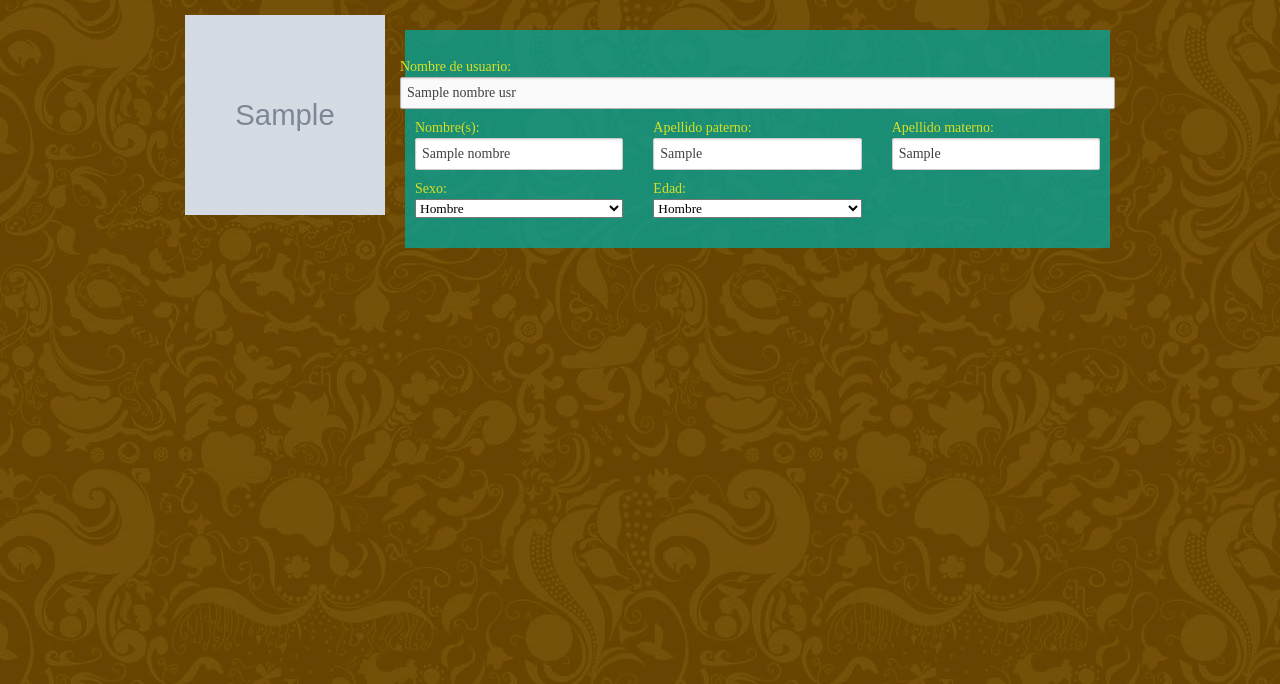
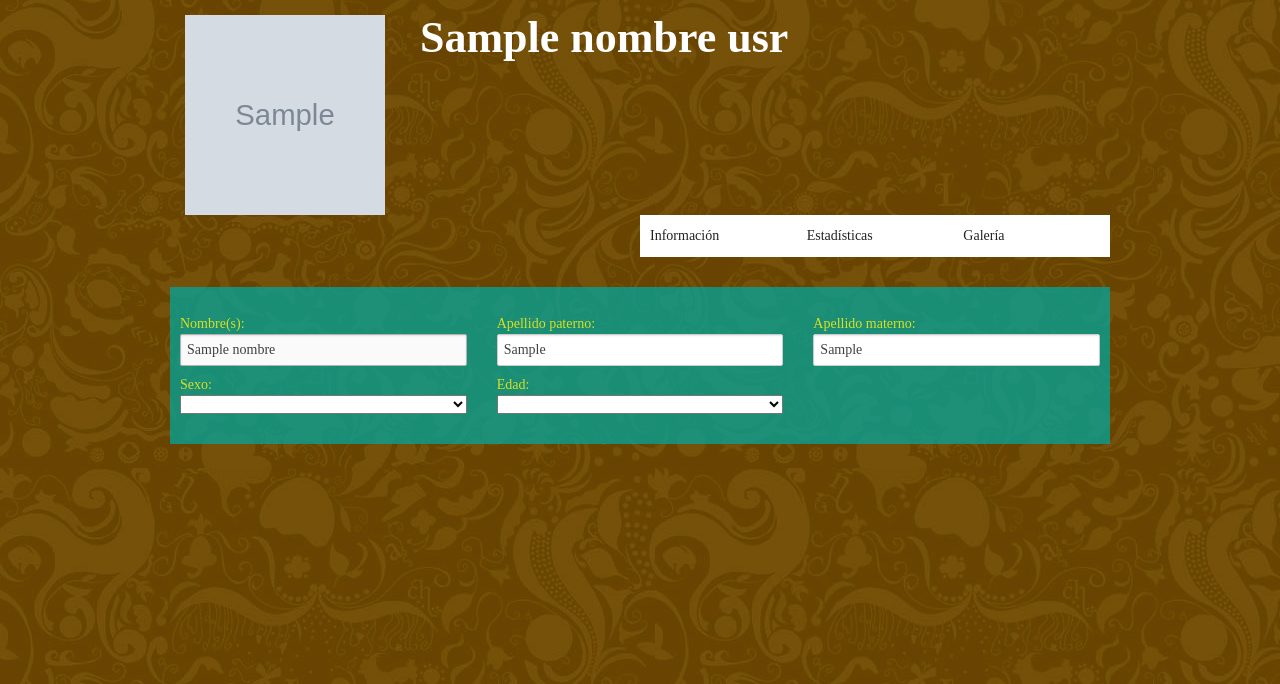
Before and after one commit to JCesarCBI/loteria-virtuami, a CodeIgniter app: template application/views/veditarPerfilJugador.php in a window 1280 px wide. Shown: the part 38-722 px from the top of the page. Run offline with CodeIgniter, Linux system fonts and the light colour scheme; the template is opened without the code that fills it: most values are stand-ins (such as "Sample title", 1, 10 or a date in 2020); grey boxes marked "Sample" are stand-in pictures; data that the repository does not hold is empty.

Commit message:
03 julio Nalley Trabajando en la vista de perfil de usuario

```diff
--- a/application/views/veditarPerfilJugador.php
+++ b/application/views/veditarPerfilJugador.php
@@ -18,11 +18,17 @@
 			<div class="three columns foto">
 				<img src="<?= base_url() ?><?= $avatar ?>" title="kawaii"/>
 			</div>
-			<div class="nine columns informacion">
-				<div class="row">
-					<label for="usuario_nombreUsuario">Nombre de usuario:</label>
-					<input type="text" id="usuario_nombreUSuario" name="usuario_nombreUSuario" value="<?= $nombreUsr?>" autofocus>
+			<h1 class="nombreUsr nine columns"><?= $nombreUsr?></h1>
+			<div class="row">
+				<div class="twelve columns navegacion">
+					<ul>
+						<li id="nav-informacion" class="offset-by-six two column">Información</li>
+						<li id="nav-estadistica"class="two column">Estadísticas</li>
+						<li id="nav-galeria" class="two column">Galería</li>
+					</ul>
 				</div>
+			</div>
+			<div class="twelve columns informacion">
 				<div class="row">
 					<div class="four columns">
 						<label for="usuario_nombreUsuario">Nombre(s):</label>
@@ -42,14 +48,12 @@
 					<div class="four columns">
 						<label for="usuario_nombreUsuario">Sexo:</label>
 			        	<?php
-			        	$sexo = Array('1' => "Hombre", '2' => "Mujer");
-			        	echo form_dropdown('usuario_sexo', $sexo, 1, 'id=usuario_sexo'); ?>
+			        	echo form_dropdown('usuario_sexo', $Sexo, 1, 'id=usuario_sexo'); ?>
 					</div>
 					<div class="four columns">
 						<label for="usuario_nombreUsuario">Edad:</label>
 			        	<?php
-			        	$sexo = Array('1' => "Hombre", '2' => "Mujer");
-			        	echo form_dropdown('usuario_sexo', $sexo, 1, 'id=usuario_sexo'); ?>
+			        	echo form_dropdown('usuario_sexo', $Edades, 1, 'id=usuario_sexo'); ?>
 					</div>
 					<div class="four columns"></div>
 				</div>
```
